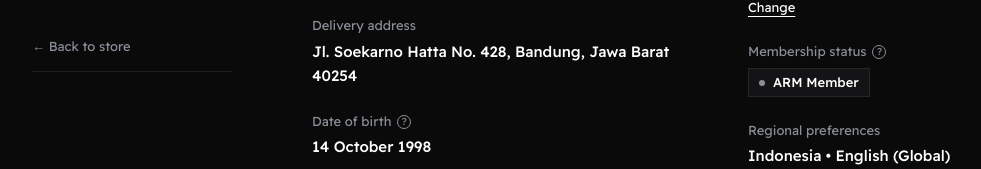
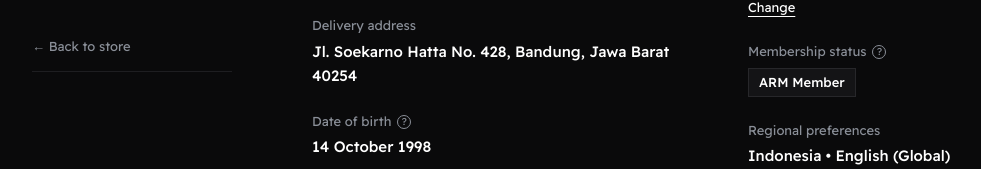
Before and after one commit to aldicahyar/arm-exhaust, a Next.js app in the folder frontend/: page /account in a window 1280 px wide. Both pictures are taken after a click on the button "Account". Shown: the part 431-600 px from the top of the page, without its empty margins (60-1041 px from the left). Built offline with nearby package versions, Linux system fonts and the light colour scheme; no server answers.

Commit message:
style(account): remove dot indicator from membership status badge

```diff
--- a/frontend/src/features/account/components/AccountSections.tsx
+++ b/frontend/src/features/account/components/AccountSections.tsx
@@ -120,7 +120,6 @@ export function AccountSecuritySection({
             </div>
             <div className="mt-1.5">
               <span className={`inline-flex items-center gap-2 px-2.5 py-1 text-[13px] font-medium border ${membership.badgeClass} rounded-none select-none`}>
-                <span className={`inline-block w-1.5 h-1.5 rounded-full ${membership.dotClass}`} />
                 <span>{membership.label}</span>
               </span>
             </div>
```
